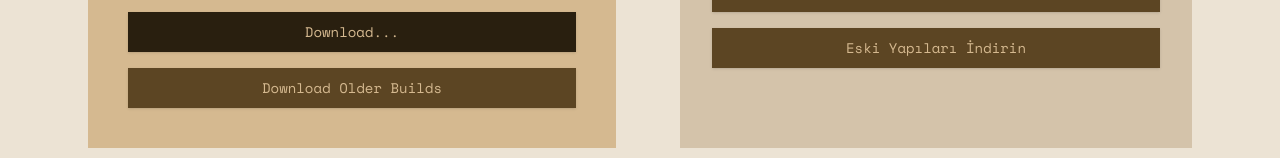
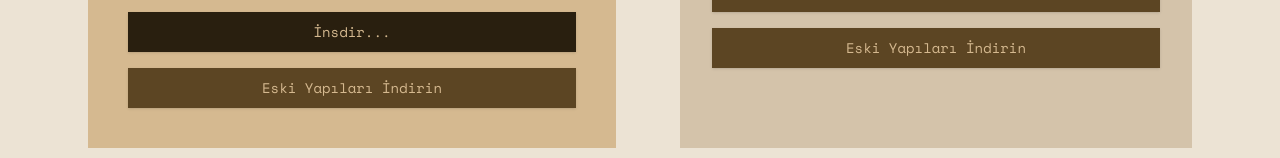
Before and after one commit to Nyxoy13/instafel-website, a Next.js app: page /download in a window 1280 px wide. Shown: the part 448-606 px from the top of the page. Built offline with nearby package versions, Linux system fonts and the light colour scheme.

Commit message:
Update page.jsx

```diff
--- a/src/app/download/page.jsx
+++ b/src/app/download/page.jsx
@@ -50,7 +50,7 @@ export default function Download() {
             className="w-full inline-flex h-10 items-center justify-center rounded-md bg-primary-foreground px-6 text-sm font-medium text-primary shadow transition-colors hover:bg-primary/90 focus-visible:outline-none focus-visible:ring-1 focus-visible:ring-ring disabled:pointer-events-none disabled:opacity-50"
             prefetch={false}
           >
-            Download {data ? data : <p> ...</p>}
+            İnsdir {data ? data : <p> ...</p>}
           </Link>
           <Link
                   href={{
@@ -61,7 +61,7 @@ export default function Download() {
                   }}            className="w-full inline-flex h-10 items-center justify-center rounded-md bg-secondary-foreground px-6 text-sm font-medium text-primary shadow transition-colors hover:bg-primary/90 focus-visible:outline-none focus-visible:ring-1 focus-visible:ring-ring disabled:pointer-events-none disabled:opacity-50"
             prefetch={false}
           >
-            Download Older Builds
+            Eski Yapıları İndirin
           </Link>
         </div>
 
@@ -82,7 +82,7 @@ export default function Download() {
             className="w-full inline-flex h-10 items-center justify-center rounded-md bg-muted-foreground px-6 text-sm font-medium text-muted shadow transition-colors hover:bg-secondary/90 focus-visible:outline-none focus-visible:ring-1 focus-visible:ring-ring disabled:pointer-events-none disabled:opacity-50"
             prefetch={false}
           >
-            Download {data ? data : <p> ...</p>}
+            İndir {data ? data : <p> ...</p>}
             </Link>
             <Link
                               href={{
```
